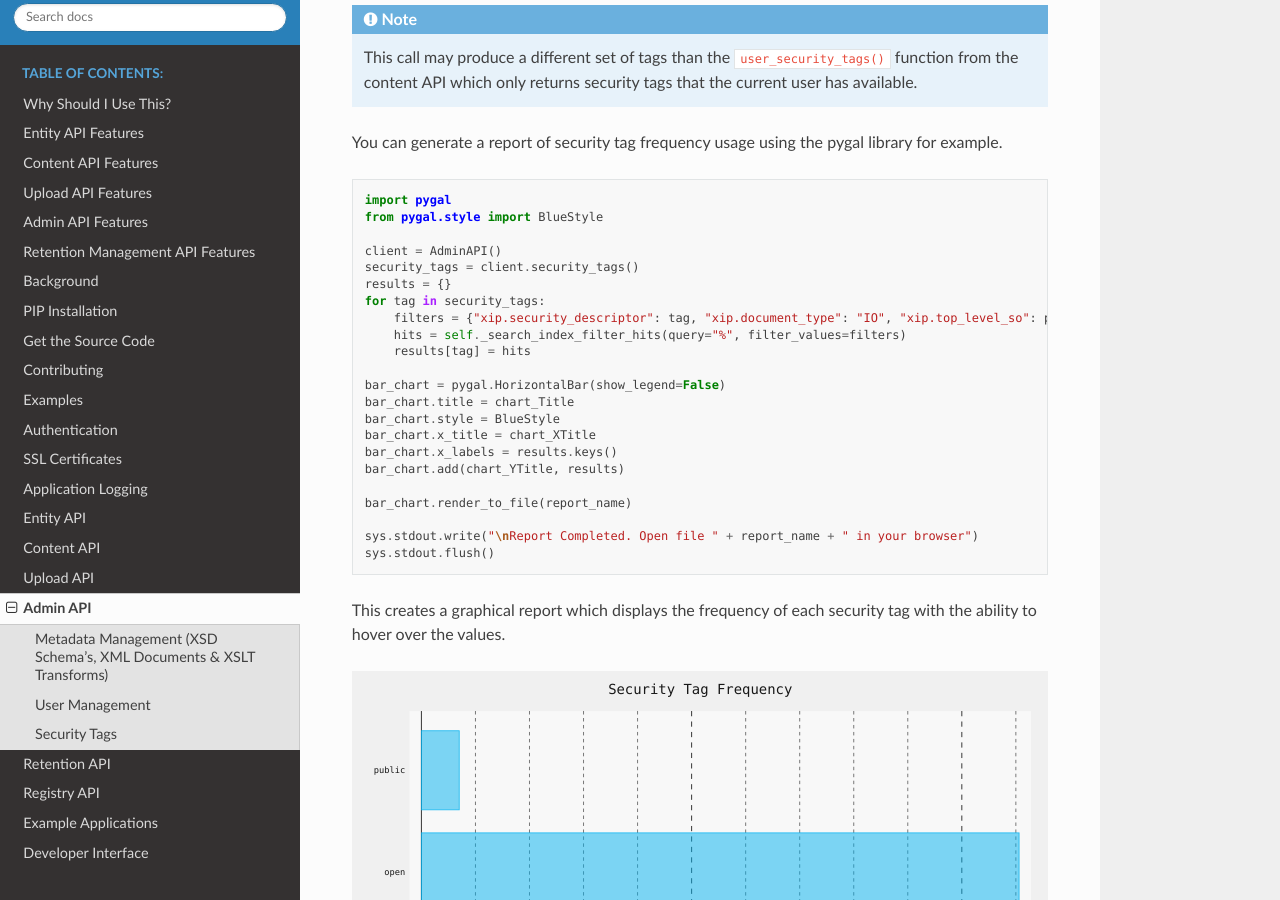
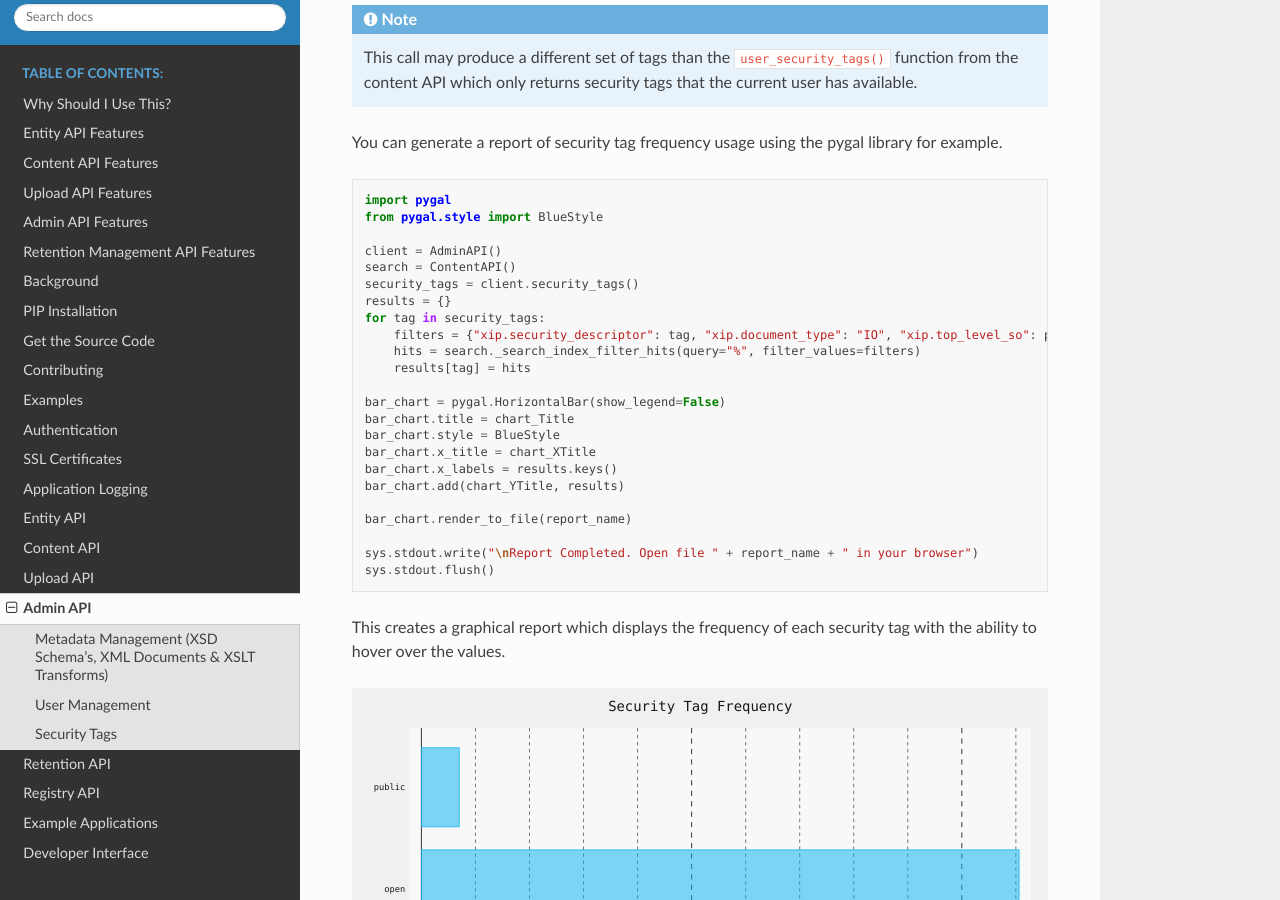
Before and after one commit to carj/pyPreservica, a Sphinx documentation site: the page built from docs/admin.rst, in a window 1280 px wide and 900 px high, scrolled down 4810 px. Built offline with Sphinx 7.4.7 and the Read the Docs theme 2.0.0, drawn with Linux system fonts in a browser that asks for light colours.

Commit message:
minor documentation fix

```diff
--- a/docs/admin.rst
+++ b/docs/admin.rst
@@ -278,11 +278,12 @@ You can generate a report of security tag frequency usage using the pygal librar
         from pygal.style import BlueStyle
 
         client = AdminAPI()
+        search = ContentAPI()
         security_tags = client.security_tags()
         results = {}
         for tag in security_tags:
             filters = {"xip.security_descriptor": tag, "xip.document_type": "IO", "xip.top_level_so": parent_collection}
-            hits = self._search_index_filter_hits(query="%", filter_values=filters)
+            hits = search._search_index_filter_hits(query="%", filter_values=filters)
             results[tag] = hits
 
         bar_chart = pygal.HorizontalBar(show_legend=False)
```
